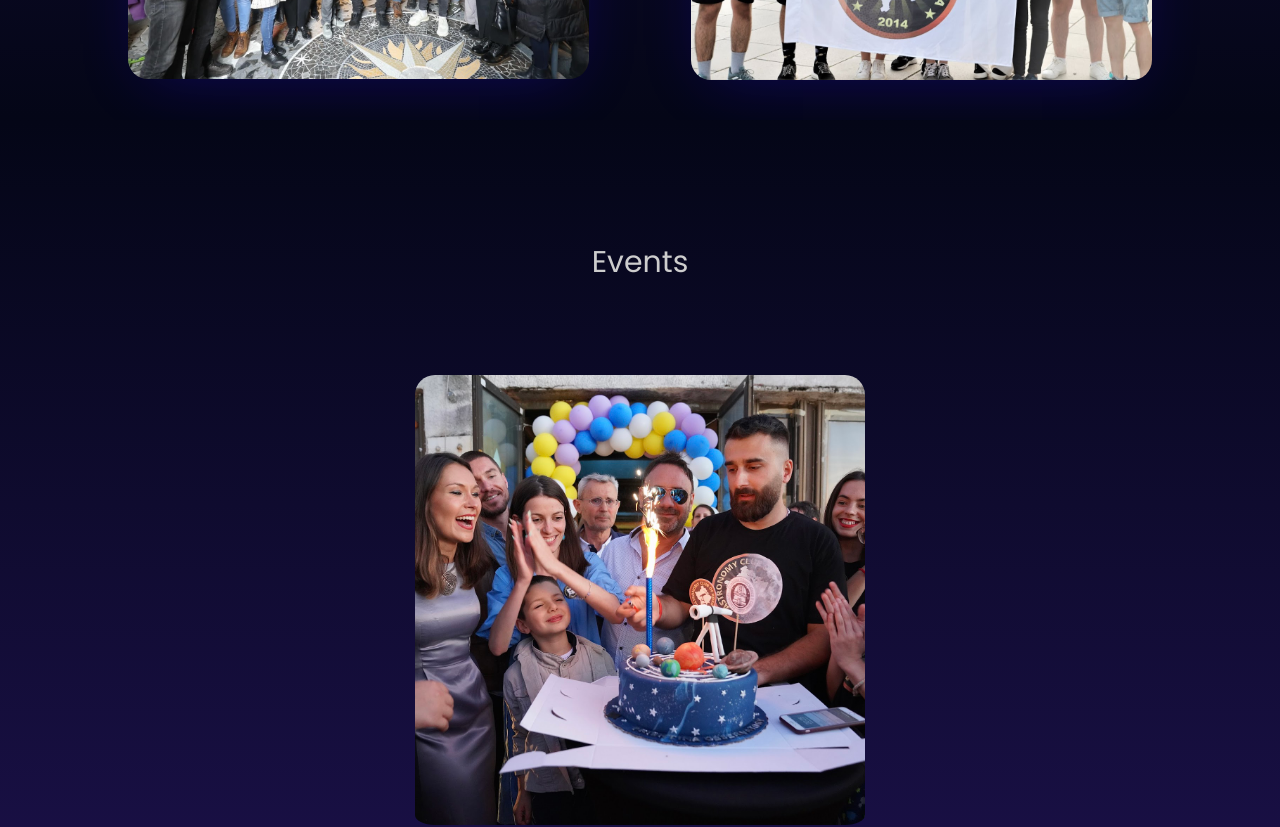
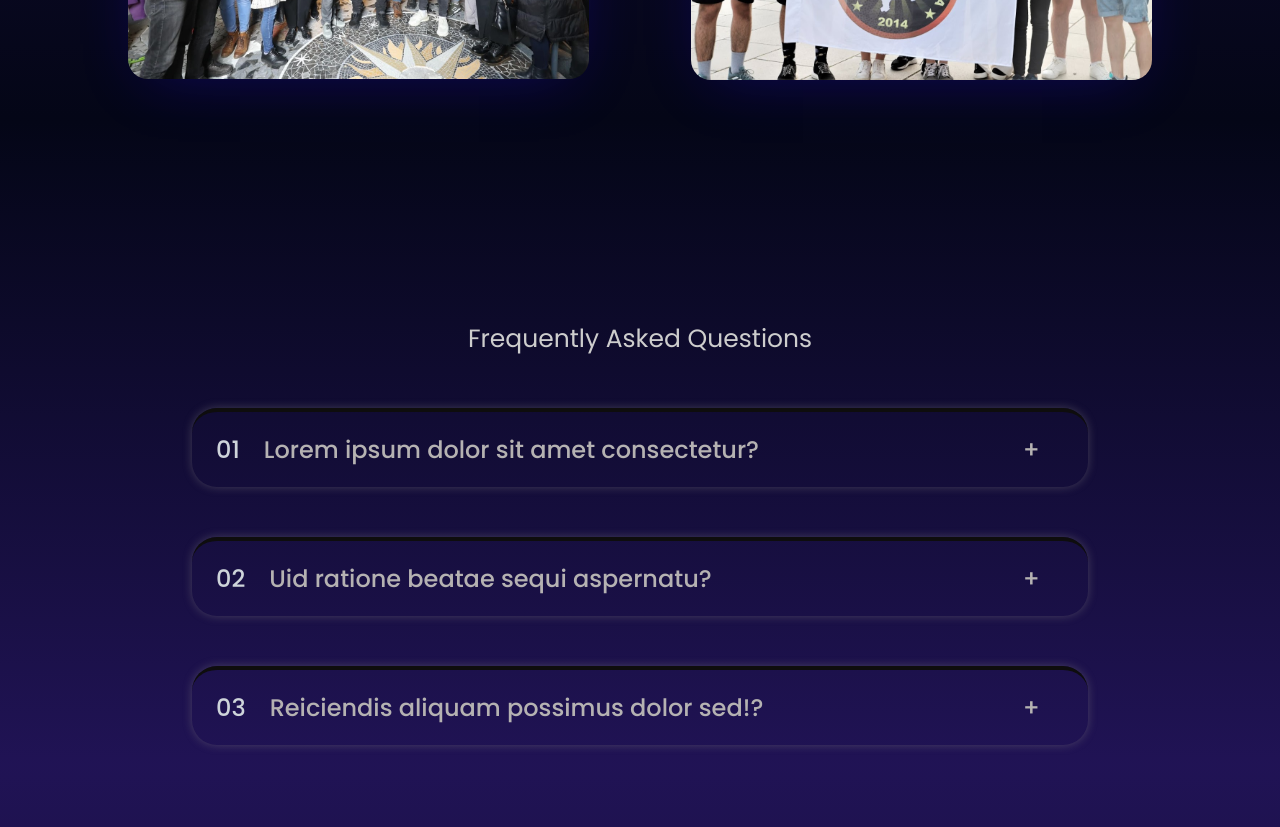
Before and after one commit to shendritcocaj/astro, a React (Vite) app: page / in a window 1280 px wide. Shown: the part 2140-2967 px from the top of the page. Built offline with nearby package versions, Linux system fonts and the light colour scheme.

Commit message:
adding quiz

```diff
--- /dev/null
+++ b/src/components/FalshCards/FlashCards.css
@@ -0,0 +1,79 @@
+.flashcards-section {
+  background: linear-gradient(
+    180deg,
+    rgba(1, 3, 20, 0.987) 0%,
+    rgb(89, 45, 209) 300%
+  );
+  padding: 10rem 10rem 20rem;
+  margin: 0 auto;
+}
+
+.flashcards-section p {
+  font-size: 2.5rem;
+  display: flex;
+  justify-content: center;
+  color: #cdcdcd;
+  margin: 0 auto;
+
+  padding: 3rem;
+}
+.flashcards {
+  display: grid;
+  grid-template-columns: 1fr 1fr 1fr;
+  gap: 20px;
+}
+
+.flashcards div {
+  border: 1px solid #262626;
+  background-image: url(../../assets/nebula-4k.jpg);
+  border-radius: 7px;
+  font-size: 1.8rem;
+  color: #fff;
+  aspect-ratio: 3 / 1;
+  display: flex;
+  align-items: center;
+  justify-content: center;
+  text-align: center;
+  cursor: pointer;
+  padding: 0 1rem;
+}
+
+div.selected {
+  border: 1px solid #407df0;
+  color: #fff;
+  font-weight: bold;
+}
+
+@media (max-width: 45em) {
+  .flashcards div {
+    font-size: 1.8rem;
+  }
+
+  .flashcards-section p {
+    font-size: 2rem;
+  }
+
+  .flashcards {
+    display: grid;
+    grid-template-columns: 1fr;
+    gap: 10px;
+    /* padding: 10rem 10rem 20rem; */
+    margin: 0 auto;
+  }
+}
+
+@media (min-width: 45em) and (max-width: 75em) {
+  .flashcards div {
+    font-size: 1.8rem;
+  }
+
+  .on-tablet {
+    display: grid;
+    grid-template-columns: 1fr 1fr;
+    gap: 20px;
+    font-size: 2rem;
+    padding: 2rem 5rem 0;
+    margin: 0 auto;
+    color: aquamarine;
+  }
+}
--- /dev/null
+++ b/src/components/FalshCards/Flashcards.jsx
@@ -0,0 +1,60 @@
+import "./FlashCards.css";
+import { useState } from "react";
+
+const questions = [
+  {
+    id: 3457,
+    question: "How many planets are there in the Solar System?",
+    answer: "There are nine planets",
+  },
+  {
+    id: 7336,
+    question: "What is the largest planet in the Solar System?",
+    answer: "Jupiter",
+  },
+  {
+    id: 8832,
+    question: "What is the smallest planet in the Solar System?",
+    answer: "Pluto",
+  },
+  {
+    id: 1297,
+    question: "How old is the Solar System?",
+    answer: "4.6 billion years old",
+  },
+  {
+    id: 9103,
+    question: "How far away is the closest star?",
+    answer: "149 million km",
+  },
+  {
+    id: 2002,
+    question: "How many stars are there in the universe?",
+    answer: "300 sextillion",
+  },
+];
+
+export default function FlashCards() {
+  const [select, setSelect] = useState(null);
+
+  const handleSelect = (id) => {
+    setSelect(id !== select ? id : null);
+  };
+
+  return (
+    <div className="flashcards-section">
+      <p>Astronomy Quiz 😜</p>
+      <div className="flashcards on-tablet">
+        {questions.map((item) => (
+          <div
+            onClick={() => handleSelect(item.id)}
+            className={item.id === select ? "selected" : ""}
+            key={item.id}
+          >
+            {item.id === select ? item.answer : item.question}
+          </div>
+        ))}
+      </div>
+    </div>
+  );
+}
--- a/src/components/Hero/Hero.jsx
+++ b/src/components/Hero/Hero.jsx
@@ -9,6 +9,8 @@ import ContactUs from "../LocationContact/ContactUs";
 import BestPartners from "../PartnersTop/BestPartners";
 import SpecialEvents from "../SpecialEvents/SpecialEvents";
 import VideoEvents from "../VideoEvents/VideoEvents";
+import Questions from "../Questions/Questions";
+import FlashCards from "../FalshCards/Flashcards";
 
 const Hero = () => {
   return (
@@ -40,7 +42,9 @@ const Hero = () => {
       </div>
       <BestPartners />
       <AboutUs />
+      <Questions />
       <SpecialEvents />
+      <FlashCards />
       <VideoEvents />
       <ContactUs />
       <Footer />
--- /dev/null
+++ b/src/components/Questions/Questions.css
@@ -0,0 +1,93 @@
+.accordion-section {
+  background: linear-gradient(
+    180deg,
+    rgba(1, 3, 20, 0.987) 0%,
+    rgb(89, 45, 209) 300%
+  );
+  padding: 20rem 0 2rem 0;
+  color: #b5b2b2;
+}
+
+.accordion-title {
+  font-size: 2.5rem;
+  display: flex;
+  justify-content: center;
+  color: #cdcdcd;
+  margin: 0 auto;
+
+  padding: 0 0 5rem 0;
+}
+
+.accordion {
+  width: 70%;
+  margin: 0 auto;
+
+  display: flex;
+  flex-direction: column;
+  gap: 5rem;
+  border-radius: 50px;
+}
+
+.item-questions {
+  box-shadow: 0 0 10px rgba(135, 131, 131, 0.406);
+  padding: 20px 24px;
+  padding-right: 48px;
+  cursor: pointer;
+  border-top: 4px solid #0e0d0d;
+  border-radius: 25px;
+  display: grid;
+  grid-template-columns: auto 1fr auto;
+  column-gap: 24px;
+  row-gap: 32px;
+  align-items: center;
+}
+
+.number-questions {
+  font-size: 24px;
+  font-weight: 500;
+  color: #ced4da;
+}
+
+.title-questions,
+.icon-questions {
+  font-size: 24px;
+  font-weight: 500;
+}
+
+.content-box-questions {
+  grid-column: 2 / -1;
+  padding-bottom: 16px;
+  line-height: 1.6;
+  font-size: 14px;
+}
+
+.content-box-questions ul {
+  color: #868e96;
+  margin-left: 16px;
+  margin-top: 16px;
+
+  display: flex;
+  flex-direction: column;
+  gap: 12px;
+}
+
+/* OPEN STATE */
+.open {
+  border-top: 4px solid #087f5b;
+}
+
+.open .number-questions,
+.open .title-questions {
+  color: #087f5b;
+}
+
+@media (max-width: 40em) {
+  .title-questions {
+    /* margin-top: 35rem; */
+    font-size: 2rem;
+  }
+
+  .content-box-questions {
+    font-size: 1.6rem;
+  }
+}
--- /dev/null
+++ b/src/components/Questions/Questions.jsx
@@ -0,0 +1,69 @@
+import { useState } from "react";
+import "./Questions.css";
+
+const faqs = [
+  {
+    title: "Lorem ipsum dolor sit amet consectetur?",
+    text: "Lorem ipsum dolor sit amet consectetur, adipisicing elit. Accusantium, quaerat temporibus quas dolore provident nisi ut aliquid ratione beatae sequi aspernatur veniam repellendus.",
+  },
+  {
+    title: "Uid ratione beatae sequi aspernatu?",
+    text: "Pariatur recusandae dignissimos fuga voluptas unde optio nesciunt commodi beatae, explicabo natus.",
+  },
+  {
+    title: "Reiciendis aliquam possimus dolor sed!?",
+    text: "Excepturi velit laborum, perspiciatis nemo perferendis reiciendis aliquam possimus dolor sed! Dolore laborum ducimus veritatis facere molestias!",
+  },
+];
+
+export default function Questions() {
+  return (
+    <div>
+      <Accordion data={faqs} />
+    </div>
+  );
+}
+
+function Accordion({ data }) {
+  const [curOpen, setCurOpen] = useState(null);
+
+  return (
+    <div className="accordion-section">
+      <p className="accordion-title">Frequently Asked Questions</p>
+      <div className="accordion">
+        {data.map((el, i) => (
+          <AccordionItem
+            curOpen={curOpen}
+            onOpen={setCurOpen}
+            title={el.title}
+            num={i}
+            key={el.title}
+          >
+            {el.text}
+          </AccordionItem>
+        ))}
+      </div>
+    </div>
+  );
+}
+
+function AccordionItem({ num, title, curOpen, onOpen, children }) {
+  const isOpen = num === curOpen;
+
+  function handleToggle() {
+    onOpen(isOpen ? null : num);
+  }
+
+  return (
+    <div
+      className={`item-questions ${isOpen ? "open" : ""}`}
+      onClick={handleToggle}
+    >
+      <p className="number-questions">{num < 9 ? `0${num + 1}` : num + 1}</p>
+      <p className="title-questions">{title}</p>
+      <p className="icon-questions">{isOpen ? "-" : "+"}</p>
+
+      {isOpen && <div className="content-box-questions">{children}</div>}
+    </div>
+  );
+}
--- a/src/components/SpecialEvents/SpecialEvents.css
+++ b/src/components/SpecialEvents/SpecialEvents.css
@@ -3,7 +3,7 @@
   overflow: hidden;
   position: relative;
   background: linear-gradient(
-    180deg,
+    360deg,
     rgba(1, 3, 20, 0.987) 0%,
     rgb(89, 45, 209) 300%
   );
```
Also changed, not shown: 2 other files (tests, documents, lock files or other folders).
